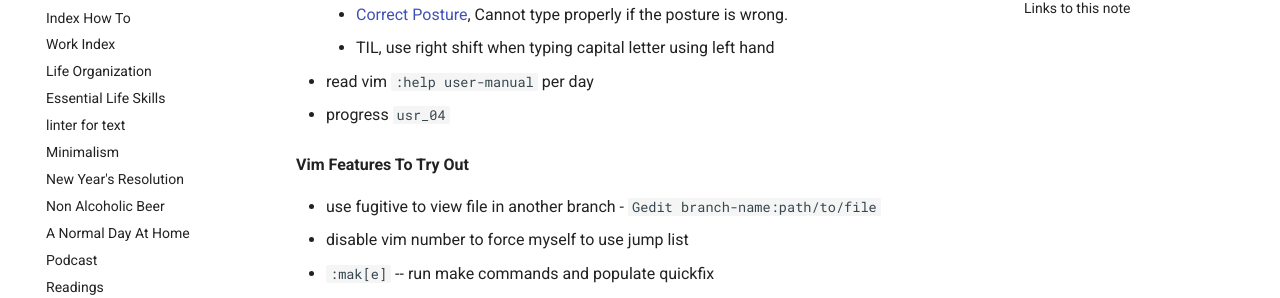
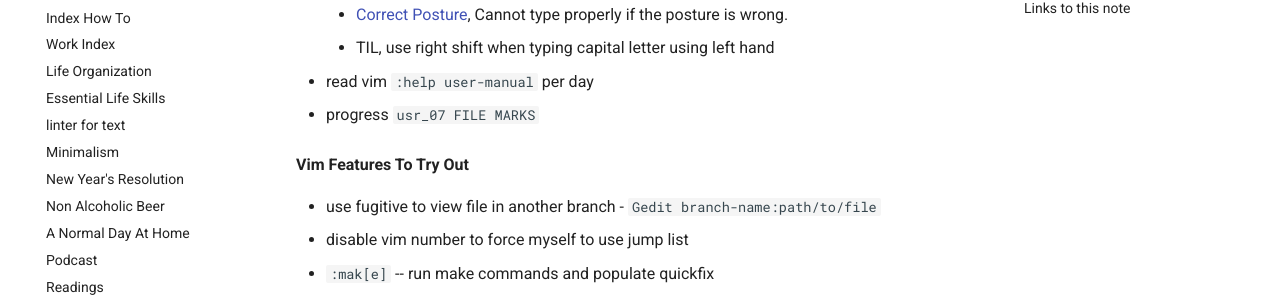
Before and after one commit to ynotstartups/notes, an MkDocs documentation site: the page built from notes/reminders.md, in a window 1280 px wide and 900 px high, scrolled down 443 px. Shown: the part 154-452 px from the top of the window. Built offline with MkDocs 1.6.1 and Material for MkDocs 9.7.7, drawn with Linux system fonts in a browser that asks for light colours.

Commit message:
update progress

```diff
--- a/notes/reminders.md
+++ b/notes/reminders.md
@@ -18,7 +18,7 @@
 
 - read vim `:help user-manual` per day
 
-  - progress `usr_04`
+  - progress `usr_07 FILE MARKS`
 
 **Vim Features To Try Out**
 
```
